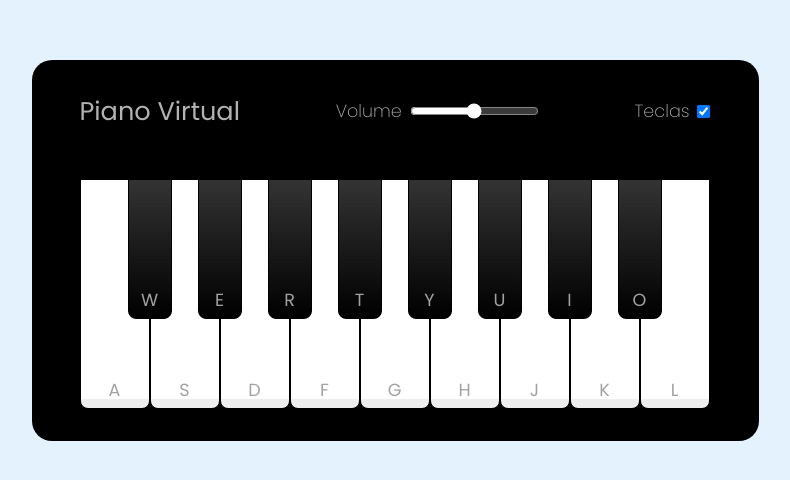
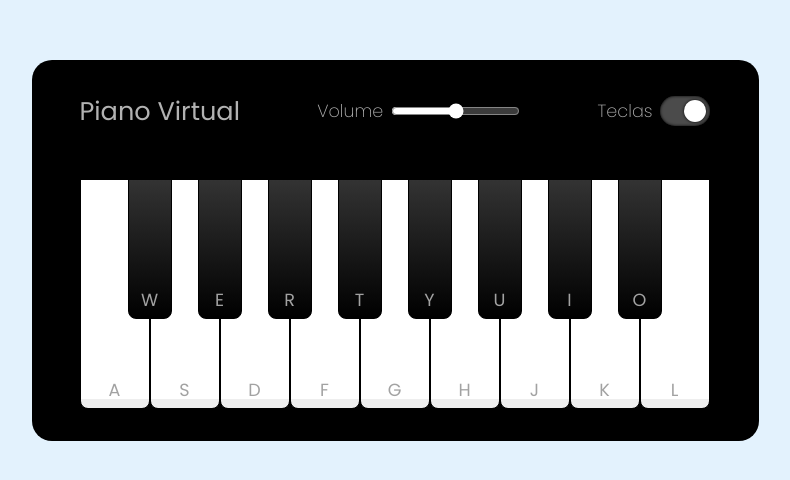
Before and after one commit to matheushg94/bootcamp-dio-proj-3, a plain HTML site: page index.html in a window 1280 px wide. Shown: the part 150-630 px from the top of the page, without its empty margins (245-1035 px from the left). Drawn offline with Linux system fonts and the light colour scheme.

Commit message:
add hide-label style

```diff
--- a/src/styles/main.css
+++ b/src/styles/main.css
@@ -41,7 +41,7 @@ header {
     accent-color: #fff;
 }
 
-.keyboard input {
+.key-labels input {
     width: 50px;
     height: 30px;
     appearance: none;
@@ -52,7 +52,7 @@ header {
     box-shadow: inset 0px 0px 3px #000;
 }
 
-.keyboard input::before {
+.key-labels input::before {
     content: "";
     height: 22px;
     width: 22px;
@@ -66,7 +66,7 @@ header {
     box-shadow: 0px 0px 3px #000;
 }
 
-.keyboard input:checked::before {
+.key-labels input:checked::before {
     left: 24px;
     background-color: #fff;
 }
@@ -119,3 +119,7 @@ header {
     transform: translateX(-50%);
     font-size: 1.1rem;
 }
+
+.key.hide-label > span {
+    visibility: hidden;
+}
```
